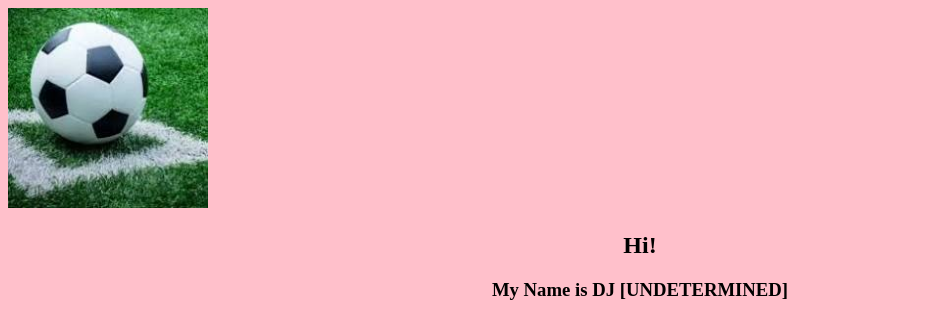
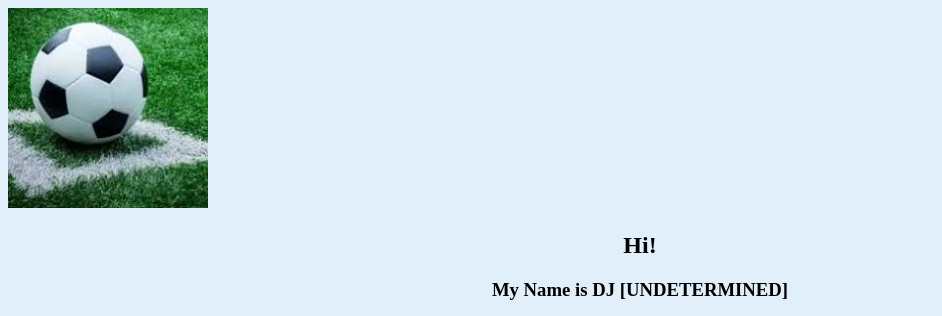
Before and after one commit to CJones-Howe/cybr201-Bsurpriseua-.github.io-, a plain HTML site: page index.html in a window 1280 px wide. Shown: the top 316 px of the page, without its empty margins (0-942 px from the left). Drawn offline with Linux system fonts and the light colour scheme.

Commit message:
Update index2.css
Changing it back to original color: #E0EFFA

```diff
--- a/index2.css
+++ b/index2.css
@@ -1,4 +1,4 @@
-body {background-color: pink}
+body {background-color: #E0EFFA}
 h1 {color: #365AF9}
 h1, h2, h3 {text-align: center}
 #para1 {font-size: 200%; text-align: center; color: #0022FA}
```
